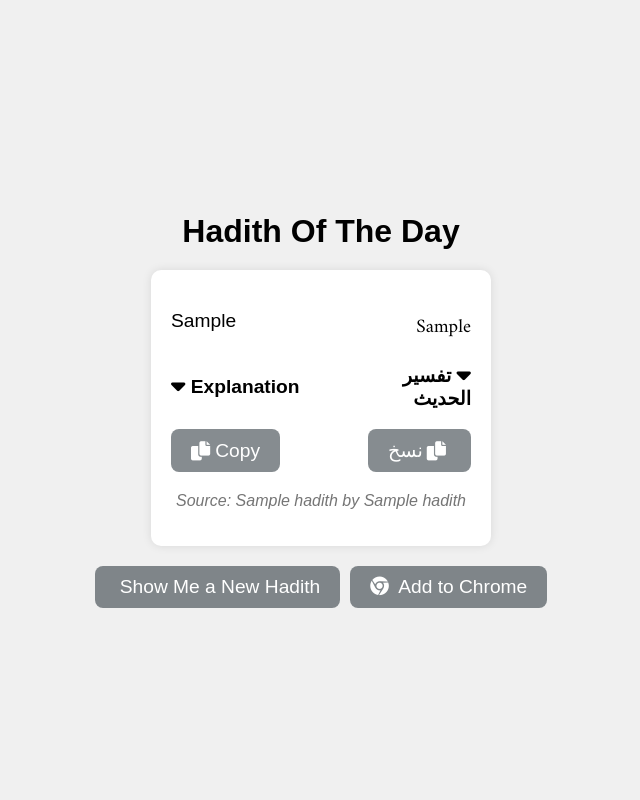
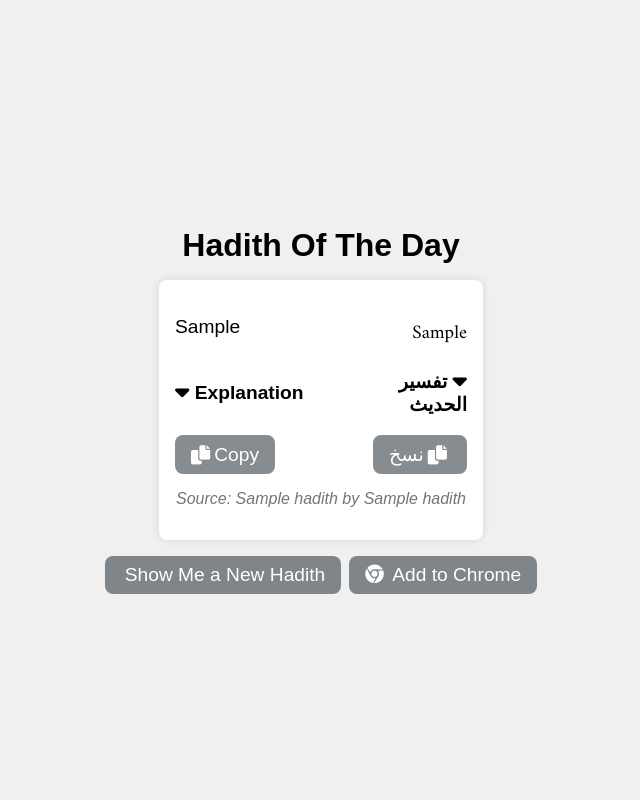
Before and after one commit to daily-islamic-hadith/web-app, a Flask app: template server/hadith_app/templates/index.html in a window 1280 px wide. Shown: the whole page, without its empty margins (319-959 px from the left). Run offline with Flask 3, Linux system fonts and the light colour scheme; the template is opened without the code that fills it: most values are stand-ins (such as "Sample title", 1, 10 or a date in 2020); parts of the project's set-up code (start-up, migrations or seed data) failed here and were passed over; some libraries are stand-ins or nearby versions.

Commit message:
use standard values for padding/margin

```diff
--- a/server/hadith_app/static/css/style.css
+++ b/server/hadith_app/static/css/style.css
@@ -7,19 +7,19 @@ body {
   height: 100vh;
   background-color: #f0f0f0;
   margin: 0;
-  padding: 0 20px;
+  padding: 0 1rem;
 }
 
 h1 {
-  margin-bottom: 20px;
+  margin-bottom: 1rem;
 }
 
 .quote-container {
   text-align: center;
   background: white;
-  padding: 20px;
-  border-radius: 10px;
-  box-shadow: 0 0 10px rgba(0, 0, 0, 0.1);
+  padding: 1rem;
+  border-radius: 0.5rem;
+  box-shadow: 0 0 0.5rem rgba(0, 0, 0, 0.1);
   max-width: 600px;
   max-height: 80vh;
   overflow-y: auto;
@@ -128,17 +128,17 @@ details p {
   .quoteEnglish {
     flex: 1;
     text-align: left;
-    margin-right: 20px;
+    margin-right: 1rem;
   }
   .quoteArabic {
     flex: 1;
     text-align: right;
     direction: rtl;
-    margin-left: 20px;
+    margin-left: 1rem;
   }
   #source {
     text-align: center;
-    margin-top: 20px;
+    margin-top: 1rem;
   }
 
   details summary {
@@ -158,10 +158,10 @@ details p {
 
 .button-group {
   display: flex;
-  gap: 10px; /* Space between buttons */
+  gap: 0.5rem; /* Space between buttons */
   justify-content: center;
   align-items: center;
-  margin-top: 20px;
+  margin-top: 1rem;
 }
 
 .btn {
@@ -170,8 +170,8 @@ details p {
   align-items: center;
   justify-content: center;
   text-decoration: none;
-  padding: 10px 20px;
-  border-radius: 8px; /* Rounded corners */
+  padding: 0.5rem 1rem;
+  border-radius: 0.5rem; /* Rounded corners */
   border: none;
   color: #ffff;
   font-size: 1.2rem; /* Icon size */
@@ -184,7 +184,7 @@ details p {
 }
 
 .btn i {
-  margin-right: 5px;
+  margin-right: 0.25rem;
 }
 
 #arCopyButton,
@@ -194,7 +194,7 @@ details p {
 }
 
 #arCopyButton span {
-  margin-right: 4px;
+  margin-right: 0.25rem;
 }
 
 #notification {
@@ -204,8 +204,8 @@ details p {
   background-color: #3c3535;
   color: #fff;
   text-align: center;
-  border-radius: 10px;
-  padding: 16px;
+  border-radius: 0.5rem;
+  padding: 1rem;
   position: fixed;
   z-index: 1;
   left: 50%;
@@ -244,11 +244,11 @@ details p {
 @media (max-width: 768px) {
   .btn {
     font-size: 1.2rem;
-    padding: 8px 16px;
+    padding: 0.5rem 1rem;
   }
   .button-group {
     flex-direction: column; /* Stack buttons vertically on small screens */
-    gap: 15px;
+    gap: 1rem;
   }
 
   #arCopyButton,
```
